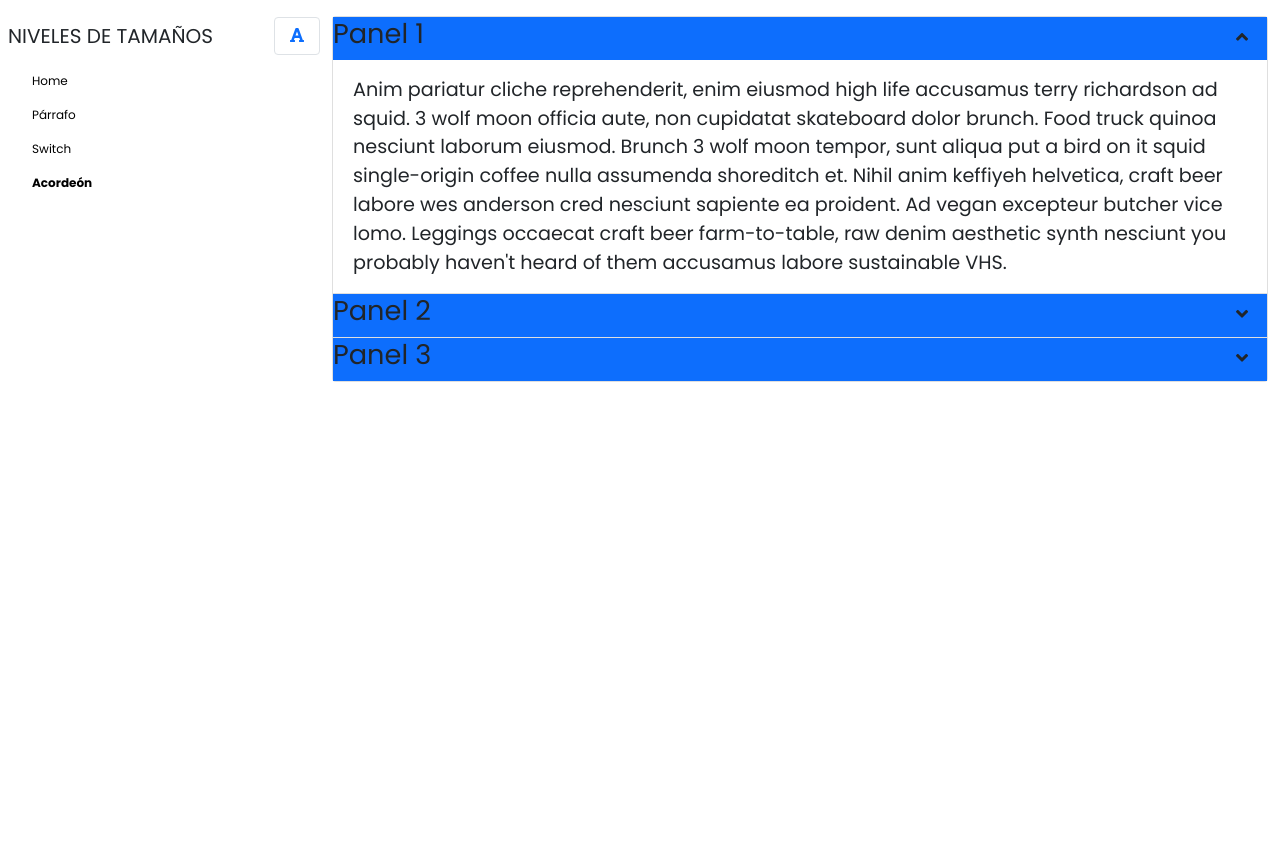
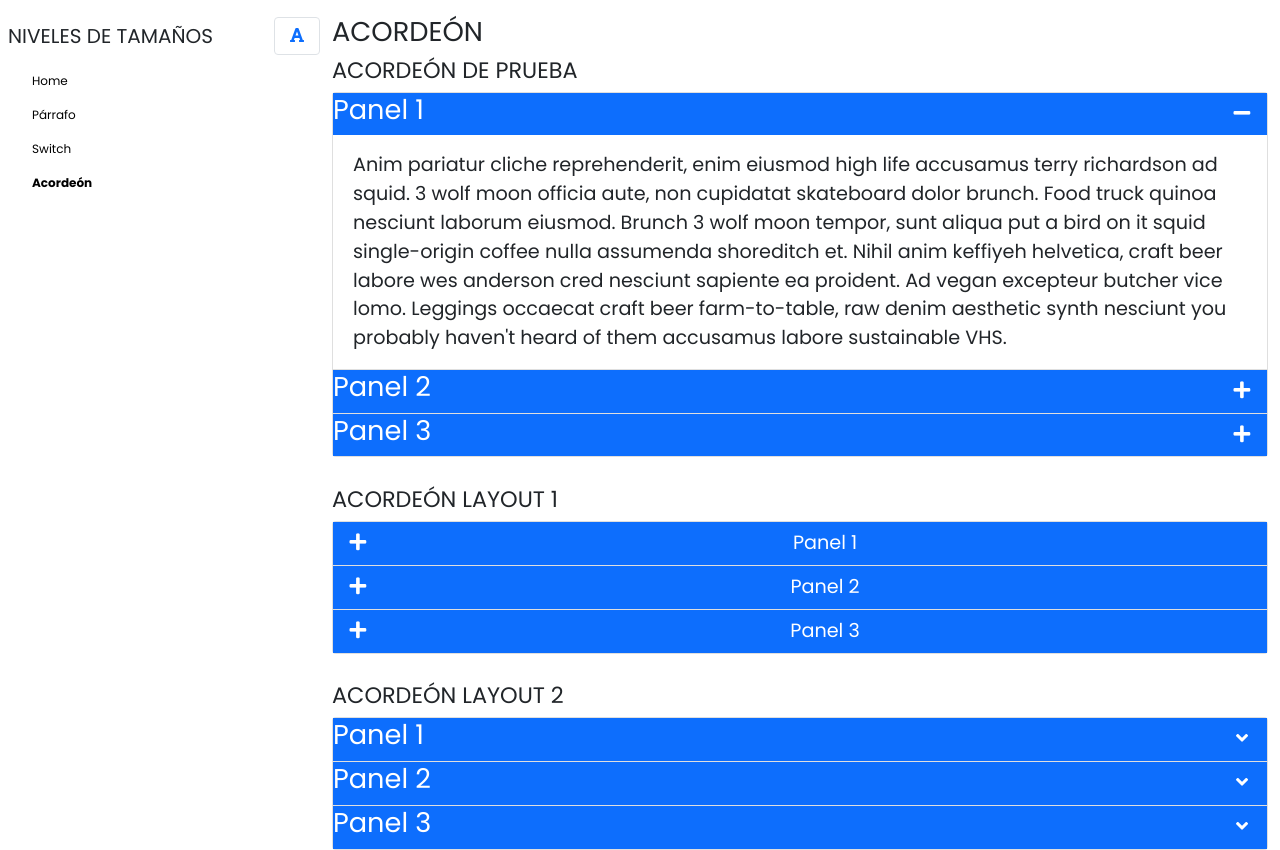
Before and after one commit to cealcuadrado/font-size-general, an Angular app: page /accordion in a window 1280 px wide. Before the commit the page ends 800 px from the top, so only its background shows below. Built offline with nearby package versions, Linux system fonts and the light colour scheme.

Commit message:
Agregado acordeón de prueba y 2 acordeones con layouts distintos en la vista acordeón

```diff
--- a/src/app/accordion/accordion.component.html
+++ b/src/app/accordion/accordion.component.html
@@ -1,11 +1,17 @@
+<h1 class="text-uppercase">Acordeón</h1>
+
+<h2 class="text-uppercase">Acordeón de prueba</h2>
+
 <ngb-accordion #acc="ngbAccordion" activeIds="ngb-panel-0" [closeOthers]="true">
   <ngb-panel type="primary">
     <ng-template ngbPanelHeader let-opened="opened">
       <div class="d-flex align-items-center justify-content-between">
-         <h1>Panel 1</h1>
          <div>
-           <button class="btn btn-principal" ngbPanelToggle>
-              <i class="fa fa-fw" [ngClass]="{'fa-angle-down':!opened, 'fa-angle-up':opened}"></i>
+           <h1 class="text-white">Panel 1</h1>
+         </div>
+         <div>
+           <button class="btn btn-principal text-white" ngbPanelToggle>
+              <i class="fa fa-fw" [ngClass]="{'fa-plus':!opened, 'fa-minus':opened}"></i>
            </button>
          </div>
       </div>
@@ -25,9 +31,159 @@
   <ngb-panel type="primary">
     <ng-template ngbPanelHeader let-opened="opened">
       <div class="d-flex justify-content-between align-items-center">
-        <h1>Panel 2</h1>
         <div>
-          <button class="btn btn-principal" ngbPanelToggle>
+          <h1 class="text-white">Panel 2</h1>
+        </div>
+        <div>
+          <button class="btn btn-principal text-white" ngbPanelToggle>
+            <i class="fa fa-fw" [ngClass]="{'fa-plus':!opened, 'fa-minus':opened}"></i>
+          </button>
+        </div>
+      </div>
+    </ng-template>
+    <ng-template ngbPanelContent>
+      Anim pariatur cliche reprehenderit, enim eiusmod high life accusamus terry richardson ad squid. 3 wolf moon
+      officia
+      aute, non cupidatat skateboard dolor brunch. Food truck quinoa nesciunt laborum eiusmod. Brunch 3 wolf moon
+      tempor,
+      sunt aliqua put a bird on it squid single-origin coffee nulla assumenda shoreditch et. Nihil anim keffiyeh
+      helvetica,
+      craft beer labore wes anderson cred nesciunt sapiente ea proident. Ad vegan excepteur butcher vice lomo. Leggings
+      occaecat craft beer farm-to-table, raw denim aesthetic synth nesciunt you probably haven't heard of them accusamus
+      labore sustainable VHS.
+    </ng-template>
+  </ngb-panel>
+  <ngb-panel type="primary">
+    <ng-template ngbPanelHeader let-opened="opened">
+      <div class="d-flex justify-content-between align-items-center">
+        <div>
+          <h1 class="text-white">Panel 3</h1>
+        </div>
+        <div>
+          <button class="btn btn-principal text-white" ngbPanelToggle>
+            <i class="fa fa-fw" [ngClass]="{'fa-plus':!opened, 'fa-minus':opened}"></i>
+          </button>
+        </div>
+      </div>
+    </ng-template>
+    <ng-template ngbPanelContent>
+      Anim pariatur cliche reprehenderit, enim eiusmod high life accusamus terry richardson ad squid. 3 wolf moon
+      officia
+      aute, non cupidatat skateboard dolor brunch. Food truck quinoa nesciunt laborum eiusmod. Brunch 3 wolf moon
+      tempor,
+      sunt aliqua put a bird on it squid single-origin coffee nulla assumenda shoreditch et. Nihil anim keffiyeh
+      helvetica,
+      craft beer labore wes anderson cred nesciunt sapiente ea proident. Ad vegan excepteur butcher vice lomo. Leggings
+      occaecat craft beer farm-to-table, raw denim aesthetic synth nesciunt you probably haven't heard of them accusamus
+      labore sustainable VHS.
+    </ng-template>
+  </ngb-panel>
+</ngb-accordion>
+
+<br>
+
+<h2 class="text-uppercase">Acordeón Layout 1</h2>
+
+<ngb-accordion #acc="ngbAccordion" activeIds="ngb-panel-0" [closeOthers]="true">
+  <ngb-panel type="primary">
+    <ng-template ngbPanelHeader let-opened="opened">
+      <div class="d-flex align-items-center justify-content-between">
+        <div>
+          <button class="btn btn-principal text-white" ngbPanelToggle>
+            <i class="fa fa-fw" [ngClass]="{'fa-plus':!opened, 'fa-minus':opened}"></i>
+          </button>
+        </div>
+        <div>
+          <button class="btn btn-principal text-white" ngbPanelToggle>
+            Panel 1
+          </button>
+        </div>
+        <div></div>
+      </div>
+    </ng-template>
+    <ng-template ngbPanelContent>
+      Anim pariatur cliche reprehenderit, enim eiusmod high life accusamus terry richardson ad squid. 3 wolf moon
+      officia
+      aute, non cupidatat skateboard dolor brunch. Food truck quinoa nesciunt laborum eiusmod. Brunch 3 wolf moon
+      tempor,
+      sunt aliqua put a bird on it squid single-origin coffee nulla assumenda shoreditch et. Nihil anim keffiyeh
+      helvetica,
+      craft beer labore wes anderson cred nesciunt sapiente ea proident. Ad vegan excepteur butcher vice lomo. Leggings
+      occaecat craft beer farm-to-table, raw denim aesthetic synth nesciunt you probably haven't heard of them accusamus
+      labore sustainable VHS.
+    </ng-template>
+  </ngb-panel>
+  <ngb-panel type="primary">
+    <ng-template ngbPanelHeader let-opened="opened">
+      <div class="d-flex justify-content-between align-items-center">
+        <div>
+          <button class="btn btn-principal text-white" ngbPanelToggle>
+            <i class="fa fa-fw" [ngClass]="{'fa-plus':!opened, 'fa-minus':opened}"></i>
+          </button>
+        </div>
+        <div>
+          <button class="btn btn-principal text-white" ngbPanelToggle>
+            Panel 2
+          </button>
+        </div>
+        <div></div>
+      </div>
+    </ng-template>
+    <ng-template ngbPanelContent>
+      Anim pariatur cliche reprehenderit, enim eiusmod high life accusamus terry richardson ad squid. 3 wolf moon
+      officia
+      aute, non cupidatat skateboard dolor brunch. Food truck quinoa nesciunt laborum eiusmod. Brunch 3 wolf moon
+      tempor,
+      sunt aliqua put a bird on it squid single-origin coffee nulla assumenda shoreditch et. Nihil anim keffiyeh
+      helvetica,
+      craft beer labore wes anderson cred nesciunt sapiente ea proident. Ad vegan excepteur butcher vice lomo. Leggings
+      occaecat craft beer farm-to-table, raw denim aesthetic synth nesciunt you probably haven't heard of them accusamus
+      labore sustainable VHS.
+    </ng-template>
+  </ngb-panel>
+  <ngb-panel type="primary">
+    <ng-template ngbPanelHeader let-opened="opened">
+      <div class="d-flex justify-content-between align-items-center">
+        <div>
+          <button class="btn btn-principal text-white" ngbPanelToggle>
+            <i class="fa fa-fw" [ngClass]="{'fa-plus':!opened, 'fa-minus':opened}"></i>
+          </button>
+        </div>
+        <div>
+          <button class="btn btn-principal text-white" ngbPanelToggle>
+            Panel 3
+          </button>
+        </div>
+        <div></div>
+      </div>
+    </ng-template>
+    <ng-template ngbPanelContent>
+      Anim pariatur cliche reprehenderit, enim eiusmod high life accusamus terry richardson ad squid. 3 wolf moon
+      officia
+      aute, non cupidatat skateboard dolor brunch. Food truck quinoa nesciunt laborum eiusmod. Brunch 3 wolf moon
+      tempor,
+      sunt aliqua put a bird on it squid single-origin coffee nulla assumenda shoreditch et. Nihil anim keffiyeh
+      helvetica,
+      craft beer labore wes anderson cred nesciunt sapiente ea proident. Ad vegan excepteur butcher vice lomo. Leggings
+      occaecat craft beer farm-to-table, raw denim aesthetic synth nesciunt you probably haven't heard of them accusamus
+      labore sustainable VHS.
+    </ng-template>
+  </ngb-panel>
+</ngb-accordion>
+
+<br>
+
+<h2 class="text-uppercase">Acordeón Layout 2</h2>
+
+<ngb-accordion #acc="ngbAccordion" activeIds="ngb-panel-0" [closeOthers]="true">
+  <ngb-panel type="primary">
+    <ng-template ngbPanelHeader let-opened="opened">
+      <div class="d-flex align-items-center justify-content-between">
+        <div>
+          <h1 class="text-white">Panel 1</h1>
+        </div>
+        <div>
+          <button class="btn btn-principal text-white" ngbPanelToggle>
             <i class="fa fa-fw" [ngClass]="{'fa-angle-down':!opened, 'fa-angle-up':opened}"></i>
           </button>
         </div>
@@ -48,9 +204,36 @@
   <ngb-panel type="primary">
     <ng-template ngbPanelHeader let-opened="opened">
       <div class="d-flex justify-content-between align-items-center">
-        <h1>Panel 3</h1>
         <div>
-          <button class="btn btn-principal" ngbPanelToggle>
+          <h1 class="text-white">Panel 2</h1>
+        </div>
+        <div>
+          <button class="btn btn-principal text-white" ngbPanelToggle>
+            <i class="fa fa-fw" [ngClass]="{'fa-angle-down':!opened, 'fa-angle-up':opened}"></i>
+          </button>
+        </div>
+      </div>
+    </ng-template>
+    <ng-template ngbPanelContent>
+      Anim pariatur cliche reprehenderit, enim eiusmod high life accusamus terry richardson ad squid. 3 wolf moon
+      officia
+      aute, non cupidatat skateboard dolor brunch. Food truck quinoa nesciunt laborum eiusmod. Brunch 3 wolf moon
+      tempor,
+      sunt aliqua put a bird on it squid single-origin coffee nulla assumenda shoreditch et. Nihil anim keffiyeh
+      helvetica,
+      craft beer labore wes anderson cred nesciunt sapiente ea proident. Ad vegan excepteur butcher vice lomo. Leggings
+      occaecat craft beer farm-to-table, raw denim aesthetic synth nesciunt you probably haven't heard of them accusamus
+      labore sustainable VHS.
+    </ng-template>
+  </ngb-panel>
+  <ngb-panel type="primary">
+    <ng-template ngbPanelHeader let-opened="opened">
+      <div class="d-flex justify-content-between align-items-center">
+        <div>
+          <h1 class="text-white">Panel 3</h1>
+        </div>
+        <div>
+          <button class="btn btn-principal text-white" ngbPanelToggle>
             <i class="fa fa-fw" [ngClass]="{'fa-angle-down':!opened, 'fa-angle-up':opened}"></i>
           </button>
         </div>
```
